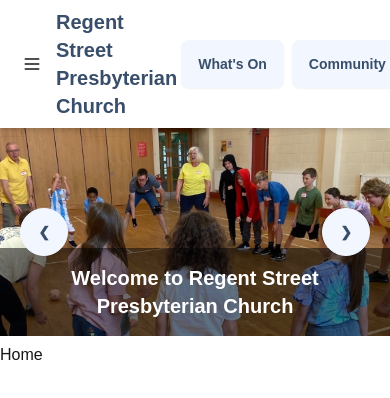
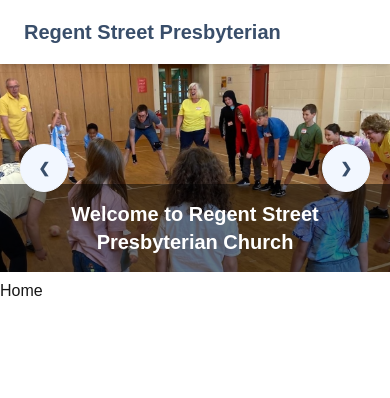
Before and after one commit to aejmcclelland/regent-street-app, a Next.js app: page / in a window 390 px wide. Shown: the top 398 px of the page. Built offline with nearby package versions, Linux system fonts and the light colour scheme.

Commit message:
added mobile menu

```diff
--- a/src/app/components/Navbar.jsx
+++ /dev/null
@@ -1,91 +0,0 @@
-'use client';
-
-import Link from "next/link";
-
-const Navbar = () => {
-    return (
-        <div className="navbar bg-base-100 shadow-md relative z-50">
-            {/* Navbar Start */}
-            <div className="flex-none">
-                <button className="btn btn-square btn-ghost">
-                    <svg
-                        xmlns="http://www.w3.org/2000/svg"
-                        fill="none"
-                        viewBox="0 0 24 24"
-                        className="inline-block h-5 w-5 stroke-current"
-                    >
-                        <path
-                            strokeLinecap="round"
-                            strokeLinejoin="round"
-                            strokeWidth="2"
-                            d="M4 6h16M4 12h16M4 18h16"
-                        ></path>
-                    </svg>
-                </button>
-            </div>
-
-            {/* Navbar Center */}
-            <div className="flex-1">
-                <Link
-                    href="/"
-                    className="text-xl font-bold text-base-content hover:text-primary-focus"
-                >
-                    Regent Street Presbyterian Church
-                </Link>
-            </div>
-
-            {/* Navbar Dropdowns */}
-            <div className="navbar-center">
-                {/* What's On Dropdown */}
-                <div className="dropdown dropdown-hover">
-                    <div tabIndex={0} role="button" className="btn m-1">
-                        What's On
-                    </div>
-                    <ul
-                        tabIndex={0}
-                        className="dropdown-content menu bg-base-100 text-base-content rounded-box z-[1] p-2 shadow"
-                    >
-                        <li>
-                            <Link href="/sundays">Sundays</Link>
-                        </li>
-                        <li>
-                            <Link href="/kids">Kids</Link>
-                        </li>
-                        <li>
-                            <Link href="/youth">Youth</Link>
-                        </li>
-                        <li>
-                            <Link href="/adult">Adult</Link>
-                        </li>
-                        <li>
-                            <Link href="/events">Events</Link>
-                        </li>
-                    </ul>
-                </div>
-
-                {/* Community Dropdown */}
-                <div className="dropdown dropdown-hover">
-                    <div tabIndex={0} role="button" className="btn m-1">
-                        Community
-                    </div>
-                    <ul
-                        tabIndex={0}
-                        className="dropdown-content menu bg-base-100 text-base-content rounded-box z-[1] p-2 shadow"
-                    >
-                        <li>
-                            <Link href="/the-link">The Link</Link>
-                        </li>
-                        <li>
-                            <Link href="/fields-of-life">Fields of Life</Link>
-                        </li>
-                    </ul>
-                </div>
-            </div>
-
-            {/* Navbar End */}
-
-        </div>
-    );
-};
-
-export default Navbar;
--- a/src/app/layout.js
+++ b/src/app/layout.js
@@ -1,5 +1,5 @@
 import '@/styles/globals.css';
-import Navbar from '@/app/components/Navbar';
+import Navbar from '@/components/Navbar';
 
 export const metadata = {
 	title: 'Regent Street Church',
--- a/src/app/page.jsx
+++ b/src/app/page.jsx
@@ -1,4 +1,4 @@
-import Hero from '@/app/components/Hero';
+import Hero from '@/components/Hero';
 
 export default function Home() {
 	const heroImages = [
--- a/src/app/pages/adults/page.jsx
+++ b/src/app/pages/adults/page.jsx
@@ -1,4 +1,4 @@
-import HomeButton from '@/app/components/HomeButton';
+import HomeButton from '@/components/HomeButton';
 
 export default function Adults() {
     return (
--- /dev/null
+++ b/src/components/Navbar.jsx
@@ -0,0 +1,148 @@
+'use client';
+import { useState } from "react";
+import Link from "next/link";
+
+const Navbar = () => {
+    const [isMenuOpen, setIsMenuOpen] = useState(false);
+
+    const toggleMenu = () => setIsMenuOpen(!isMenuOpen);
+
+    const navigationWhatsOn = [
+        { link: "/sundays", text: "Sundays" },
+        { link: "/kids", text: "Kids" },
+        { link: "/youth", text: "Youth" },
+        { link: "/adult", text: "Adult" },
+        { link: "/events", text: "Events" },
+    ];
+
+    const navigationCommunity = [
+        { link: "/the-link", text: "The Link" },
+        { link: "/fields-of-life", text: "Fields of Life" },
+    ];
+
+    return (
+        <div className="navbar bg-base-100 shadow-md relative z-50">
+            {/* Hamburger Menu and Church Name for Mobile */}
+            <div className="navbar-start sm:hidden flex items-center justify-between w-full px-4">
+                <Link
+                    href="/"
+                    className="text-xl font-bold text-base-content hover:text-primary-focus"
+                >
+                    Regent Street Presbyterian
+                </Link>
+                <button
+                    onClick={toggleMenu}
+                    className="btn btn-square btn-ghost text-base-content"
+                >
+                    {isMenuOpen ? (
+                        // X Icon
+                        <svg
+                            xmlns="http://www.w3.org/2000/svg"
+                            fill="none"
+                            viewBox="0 0 24 24"
+                            className="inline-block h-5 w-5"
+                        >
+                            <path
+                                strokeLinecap="round"
+                                strokeLinejoin="round"
+                                strokeWidth="2"
+                                d="M6 18L18 6M6 6l12 12"
+                            />
+                        </svg>
+                    ) : (
+                        // Hamburger Icon
+                        <svg
+                            xmlns="http://www.w3.org/2000/svg"
+                            fill="none"
+                            viewBox="0 0 24 24"
+                            className="inline-block h-5 w-5"
+                        >
+                            <path
+                                strokeLinecap="round"
+                                strokeLinejoin="round"
+                                strokeWidth="2"
+                                d="M4 6h16M4 12h16M4 18h16"
+                            />
+                        </svg>
+                    )}
+                </button>
+            </div>
+
+            {/* Dropdown Menu for Mobile */}
+            {isMenuOpen && (
+                <ul className="absolute top-full left-0 w-full bg-base-100 shadow-md p-4 text-base-content z-50">
+                    {/* What's On */}
+                    <li className="mb-2">
+                        <details open>
+                            <summary className="font-bold cursor-pointer">What's On</summary>
+                            <ul className="ml-4">
+                                {navigationWhatsOn.map((nav) => (
+                                    <li key={nav.text} className="py-1">
+                                        <Link href={nav.link} className="hover:text-primary">
+                                            {nav.text}
+                                        </Link>
+                                    </li>
+                                ))}
+                            </ul>
+                        </details>
+                    </li>
+                    {/* Community */}
+                    <li>
+                        <details>
+                            <summary className="font-bold cursor-pointer">Community</summary>
+                            <ul className="ml-4">
+                                {navigationCommunity.map((nav) => (
+                                    <li key={nav.text} className="py-1">
+                                        <Link href={nav.link} className="hover:text-primary">
+                                            {nav.text}
+                                        </Link>
+                                    </li>
+                                ))}
+                            </ul>
+                        </details>
+                    </li>
+                </ul>
+            )}
+
+            {/* Navbar for Larger Screens */}
+            <div className="hidden sm:flex w-full items-center justify-between px-4">
+                <Link
+                    href="/"
+                    className="text-xl font-bold text-base-content hover:text-primary-focus"
+                >
+                    Regent Street Presbyterian
+                </Link>
+                <div className="flex gap-4">
+                    {/* What's On Dropdown */}
+                    <div className="dropdown dropdown-hover">
+                        <div tabIndex={0} className="btn">
+                            What's On
+                        </div>
+                        <ul className="dropdown-content menu bg-base-100 p-2 shadow-md rounded-box z-50">
+                            {navigationWhatsOn.map((nav) => (
+                                <li key={nav.text}>
+                                    <Link href={nav.link}>{nav.text}</Link>
+                                </li>
+                            ))}
+                        </ul>
+                    </div>
+                    {/* Community Dropdown */}
+                    <div className="dropdown dropdown-hover">
+                        <div tabIndex={0} className="btn">
+                            Community
+                        </div>
+                        <ul className="dropdown-content menu bg-base-100 p-2 shadow-md rounded-box z-50">
+                            {navigationCommunity.map((nav) => (
+                                <li key={nav.text}>
+                                    <Link href={nav.link}>{nav.text}</Link>
+                                </li>
+                            ))}
+                        </ul>
+                    </div>
+                </div>
+            </div>
+        </div>
+    );
+};
+
+export default Navbar;
```
Also changed, not shown: src/components/Footer.jsx (added), src/components/Hero.jsx (renamed from src/app/components/Hero.jsx), src/components/HomeButton.jsx (renamed from src/app/components/HomeButton.jsx).
